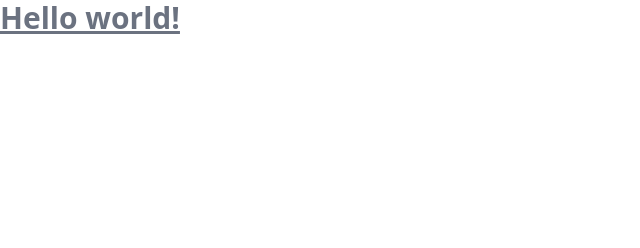
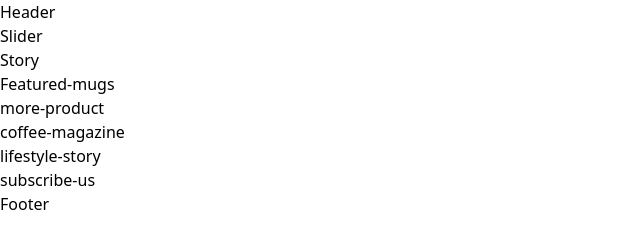
Before and after one commit to nguyendat0908/Project-Tailwind, a website: page public/index.html in a window 1280 px wide. Shown: the whole page, without its empty margins (0-640 px from the left). Drawn offline with Linux system fonts and the light colour scheme.

Commit message:
Create frame source code

```diff
--- a/public/index.html
+++ b/public/index.html
@@ -7,6 +7,48 @@
     <link href="./output.css" rel="stylesheet" />
   </head>
   <body>
-    <h1 class="text-3xl font-bold underline text-gray-500">Hello world!</h1>
+    <div id="root">
+      <div class="content-wrapper">
+
+        <header>
+          Header
+        </header>
+
+        <main>
+          <div class="slider">
+            Slider
+          </div><!--End Slider-->
+
+          <div class="story">
+            Story
+          </div><!--End story-->
+
+          <div class="featured-mugs">
+            Featured-mugs
+          </div><!--End featured-mugs-->
+
+          <div class="more-product">
+            more-product
+          </div><!--End more-product-->
+
+          <div class="coffee-magazine">
+            coffee-magazine
+          </div><!--End coffee-magazine-->
+
+          <div class="lifestyle-story">
+            lifestyle-story
+          </div><!--End lifestyle-story-->
+
+          <div class="subscribe-us">
+            subscribe-us
+          </div><!--End subscribe-us-->
+        </main>
+
+        <footer>
+          Footer
+        </footer>
+
+      </div><!--End content-wrapper-->
+    </div><!--End root-->
   </body>
 </html>
```
Also changed, not shown: public/output.css.
